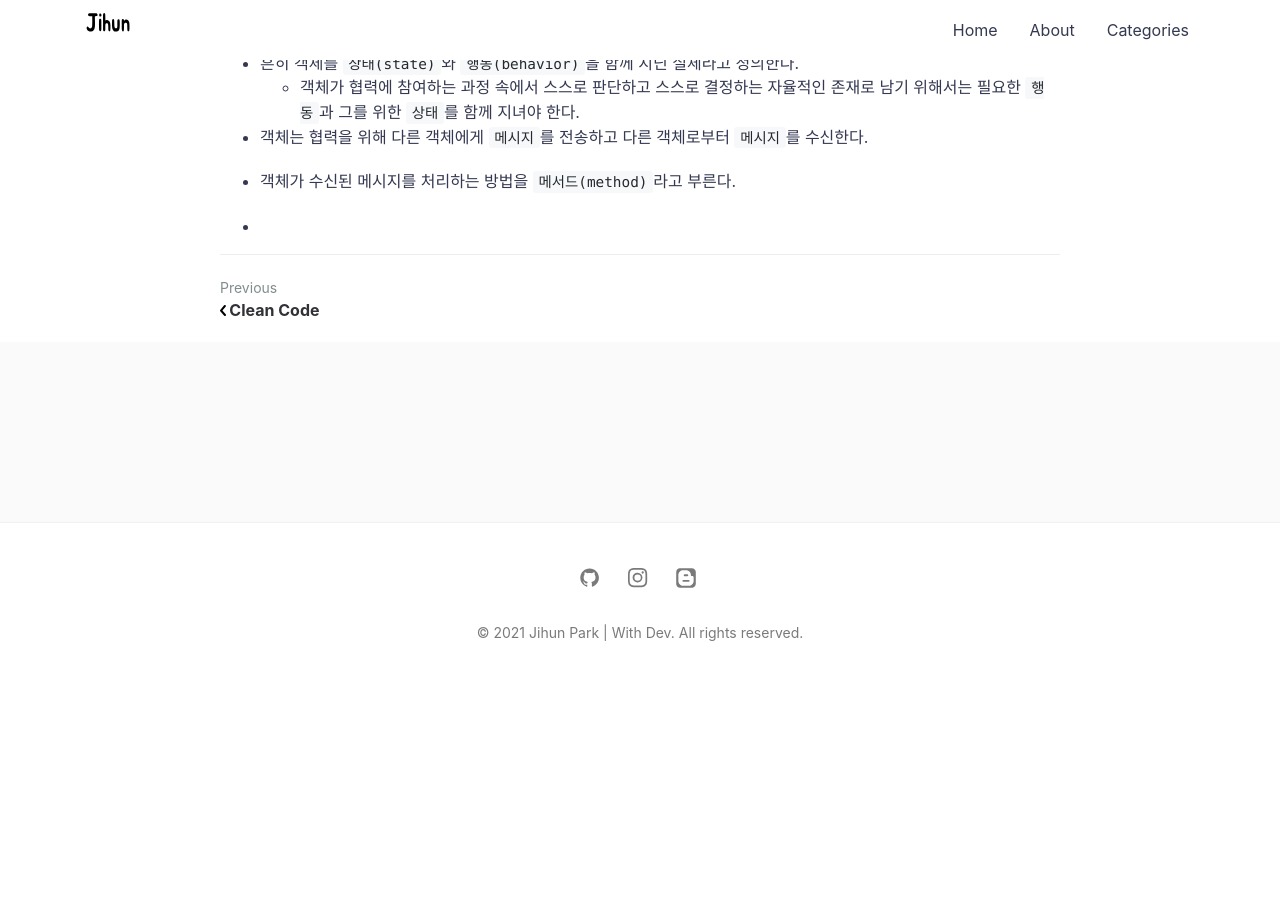
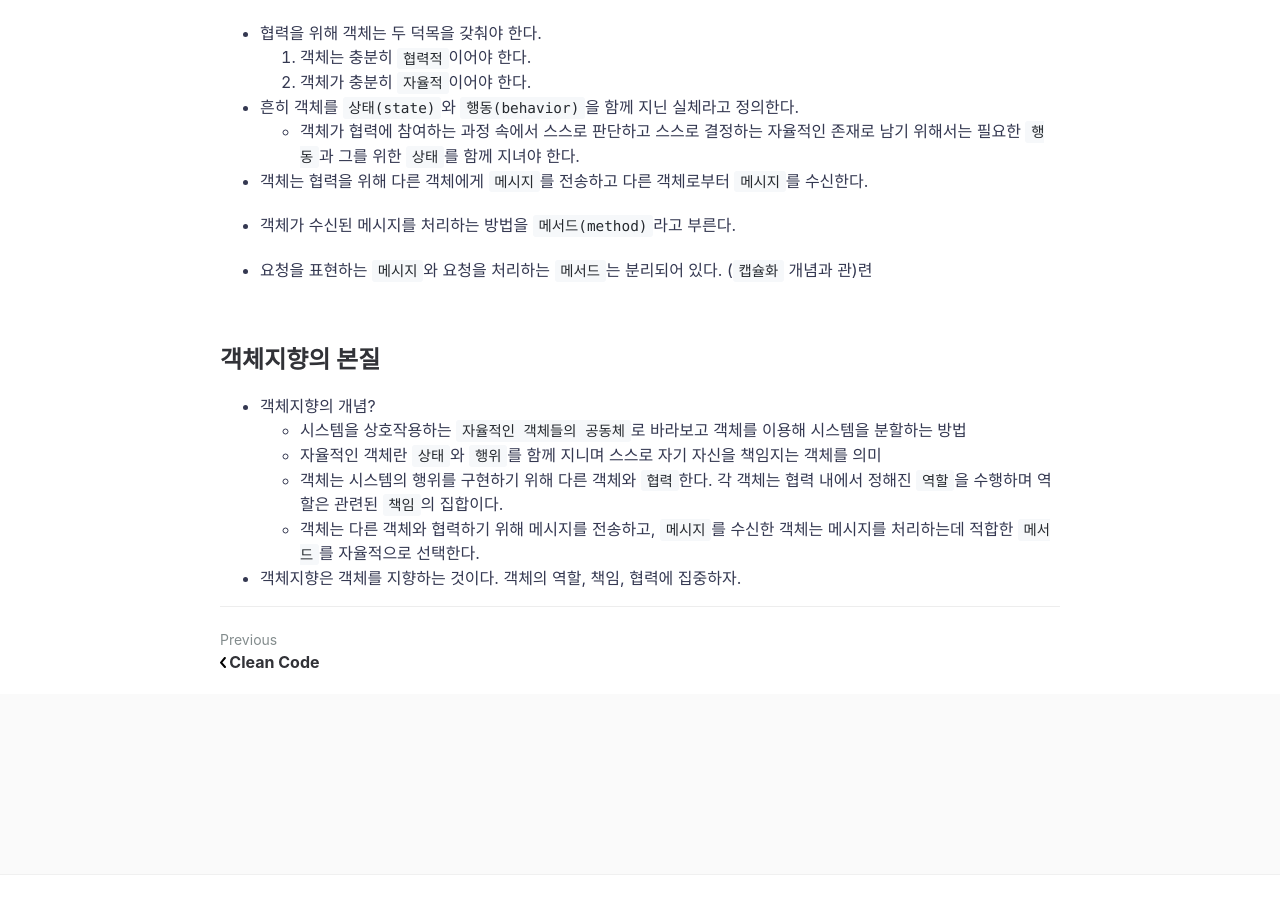
Before and after one commit to jihunparkme/jihunparkme.github.io, a Jekyll site: the page built from _posts/2021-01-23-TheEOO-협력하는 객체들의 공동체.md, in a window 1280 px wide and 900 px high, scrolled down 1388 px. Built offline with Jekyll 4.4.1, drawn with Linux system fonts in a browser that asks for light colours; comment, search, counter and statistics services are not loaded; before the commit the page ends 2076 px from its top, so only the background shows below that; some of the changed text lies outside the part shown.

Commit message:
add contents

```diff
--- a/_posts/2021-01-23-TheEOO-협력하는 객체들의 공동체.md
+++ b/_posts/2021-01-23-TheEOO-협력하는 객체들의 공동체.md
@@ -10,7 +10,7 @@ featured-img: TheEOO
 
 
 # 01. 협력하는 객체들의 공동체
-
+<br>
 ## 협력하는 사람들
 
 - "소프트웨어 개발자의 역할은 단순히 실세계를 소프트웨어 안으로 옮겨 담는 것이 아니라,
@@ -51,4 +51,16 @@ featured-img: TheEOO
 
 - 객체가 수신된 메시지를 처리하는 방법을 `메서드(method)`라고 부른다.
 
--
+- 요청을 표현하는 `메시지`와 요청을 처리하는 `메서드`는 분리되어 있다. (`캡슐화` 개념과 관)련
+
+<br>
+
+## 객체지향의 본질
+
+- 객체지향의 개념?
+  - 시스템을 상호작용하는 `자율적인 객체들의 공동체`로 바라보고 객체를 이용해 시스템을 분할하는 방법
+  - 자율적인 객체란 `상태`와 `행위`를 함께 지니며 스스로 자기 자신을 책임지는 객체를 의미
+  - 객체는 시스템의 행위를 구현하기 위해 다른 객체와 `협력`한다. 각 객체는 협력 내에서 정해진 `역할`을 수행하며 역할은 관련된 `책임`의 집합이다.
+  - 객체는 다른 객체와 협력하기 위해 메시지를 전송하고, `메시지`를 수신한 객체는 메시지를 처리하는데 적합한 `메서드`를 자율적으로 선택한다.
+
+- 객체지향은 객체를 지향하는 것이다. 객체의 역할, 책임, 협력에 집중하자.
```
